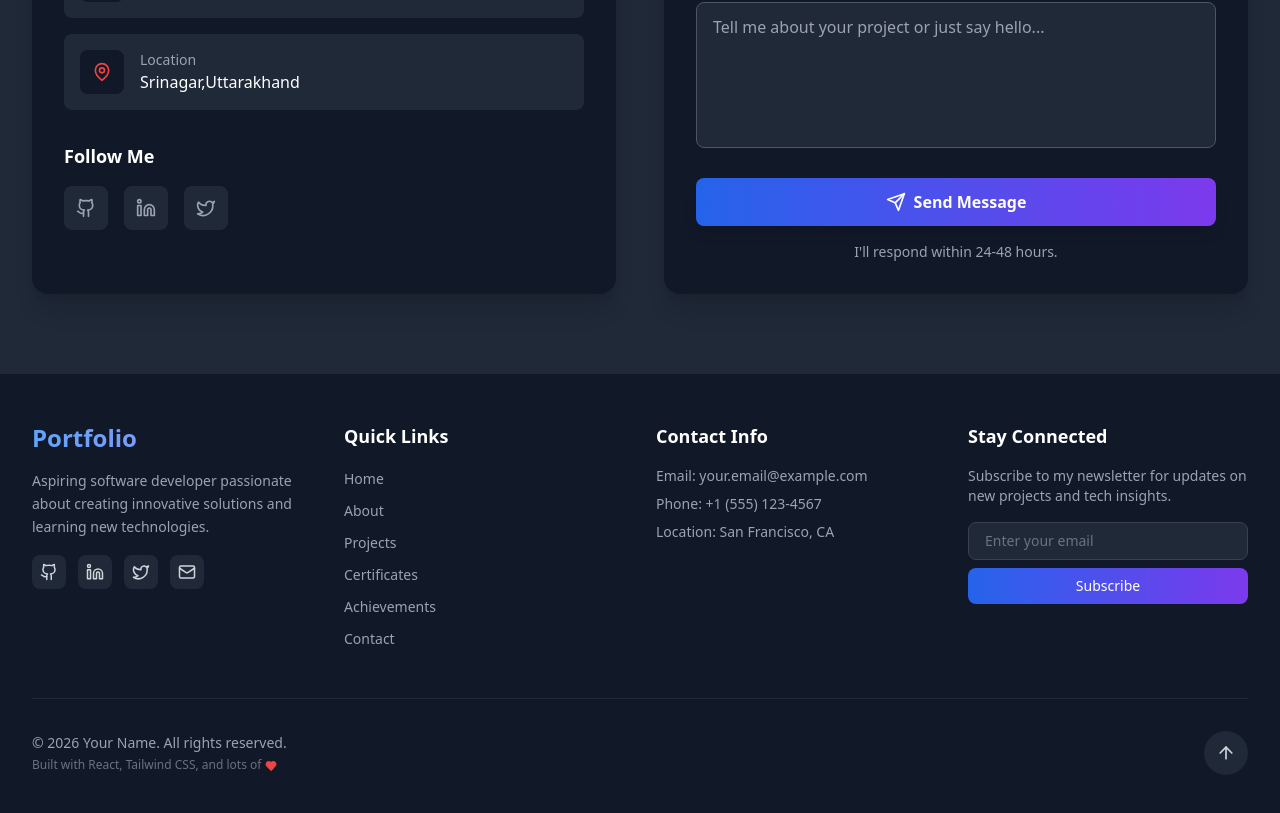
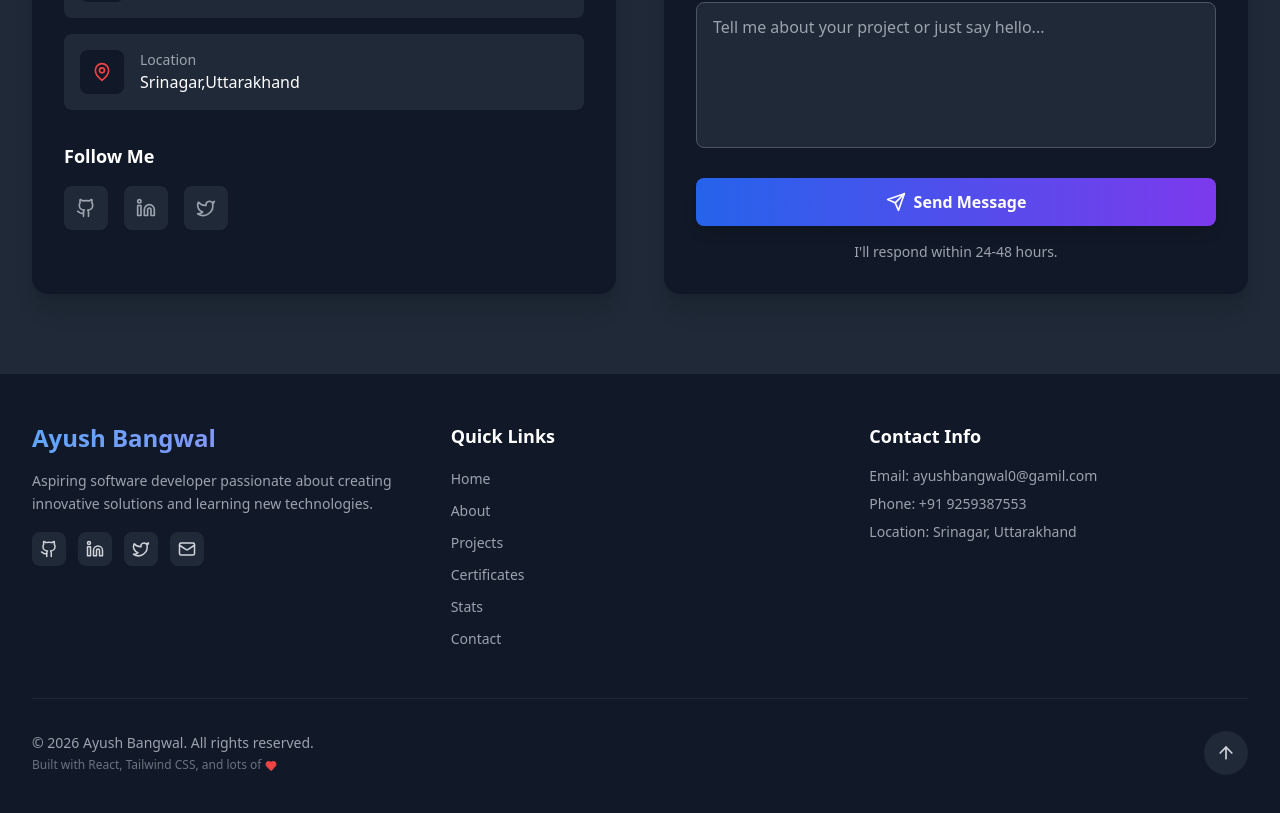
Before and after one commit to Ayushbangwal/Portfolio-website, a React (Create React App) app: page / in a window 1280 px wide. Shown: the part 5891-6704 px from the top of the page. Built offline with nearby package versions, Linux system fonts and the light colour scheme; the HTML template or start-up script is replaced by a standard one.

Commit message:
Updated footer, navbar active highlight and stats section

```diff
--- a/src/components/Footer.js
+++ b/src/components/Footer.js
@@ -33,7 +33,7 @@ const Footer = () => {
     { name: 'About', href: '#about' },
     { name: 'Projects', href: '#projects' },
     { name: 'Certificates', href: '#certificates' },
-    { name: 'Achievements', href: '#achievements' },
+    { name: 'Stats', href: '#stats' },
     { name: 'Contact', href: '#contact' }
   ];
 
@@ -44,7 +44,7 @@ const Footer = () => {
   return (
     <footer className="bg-gray-900 text-gray-300">
       <div className="max-w-7xl mx-auto px-4 sm:px-6 lg:px-8 py-12">
-        <div className="grid md:grid-cols-4 gap-8">
+        <div className="grid md:grid-cols-3 gap-10">
           {/* Brand Section */}
           <motion.div
             initial={{ opacity: 0, y: 20 }}
@@ -53,7 +53,7 @@ const Footer = () => {
             className="md:col-span-1"
           >
             <h3 className="text-2xl font-bold mb-4 bg-gradient-to-r from-primary-400 to-accent-400 bg-clip-text text-transparent">
-              Portfolio
+              Ayush Bangwal
             </h3>
             <p className="text-gray-400 mb-4 text-sm leading-relaxed">
               Aspiring software developer passionate about creating innovative solutions and learning new technologies.
@@ -119,41 +119,14 @@ const Footer = () => {
             <h4 className="text-lg font-semibold mb-4 text-white">Contact Info</h4>
             <div className="space-y-2 text-sm">
               <p className="text-gray-400">
-                <span className="font-medium">Email:</span> your.email@example.com
+                <span className="font-medium">Email:</span> ayushbangwal0@gamil.com
               </p>
               <p className="text-gray-400">
-                <span className="font-medium">Phone:</span> +1 (555) 123-4567
+                <span className="font-medium">Phone:</span> +91 9259387553
               </p>
               <p className="text-gray-400">
-                <span className="font-medium">Location:</span> San Francisco, CA
+                <span className="font-medium">Location:</span> Srinagar, Uttarakhand
               </p>
-            </div>
-          </motion.div>
-
-          {/* Newsletter */}
-          <motion.div
-            initial={{ opacity: 0, y: 20 }}
-            whileInView={{ opacity: 1, y: 0 }}
-            viewport={{ once: true }}
-            transition={{ delay: 0.3 }}
-          >
-            <h4 className="text-lg font-semibold mb-4 text-white">Stay Connected</h4>
-            <p className="text-gray-400 mb-4 text-sm">
-              Subscribe to my newsletter for updates on new projects and tech insights.
-            </p>
-            <div className="flex flex-col space-y-2">
-              <input
-                type="email"
-                placeholder="Enter your email"
-                className="px-4 py-2 bg-gray-800 border border-gray-700 rounded-lg text-sm text-white placeholder-gray-500 focus:outline-none focus:ring-2 focus:ring-primary-500 focus:border-transparent"
-              />
-              <motion.button
-                whileHover={{ scale: 1.02 }}
-                whileTap={{ scale: 0.98 }}
-                className="px-4 py-2 bg-gradient-to-r from-primary-600 to-accent-600 text-white rounded-lg font-medium text-sm hover:from-primary-700 hover:to-accent-700 transition-all duration-300"
-              >
-                Subscribe
-              </motion.button>
             </div>
           </motion.div>
         </div>
@@ -169,7 +142,7 @@ const Footer = () => {
           <div className="flex flex-col md:flex-row justify-between items-center">
             <div className="text-center md:text-left mb-4 md:mb-0">
               <p className="text-sm text-gray-400">
-                © {currentYear} Your Name. All rights reserved.
+                © {currentYear} Ayush Bangwal. All rights reserved.
               </p>
               <p className="text-xs text-gray-500 mt-1">
                 Built with React, Tailwind CSS, and lots of{' '}
```
